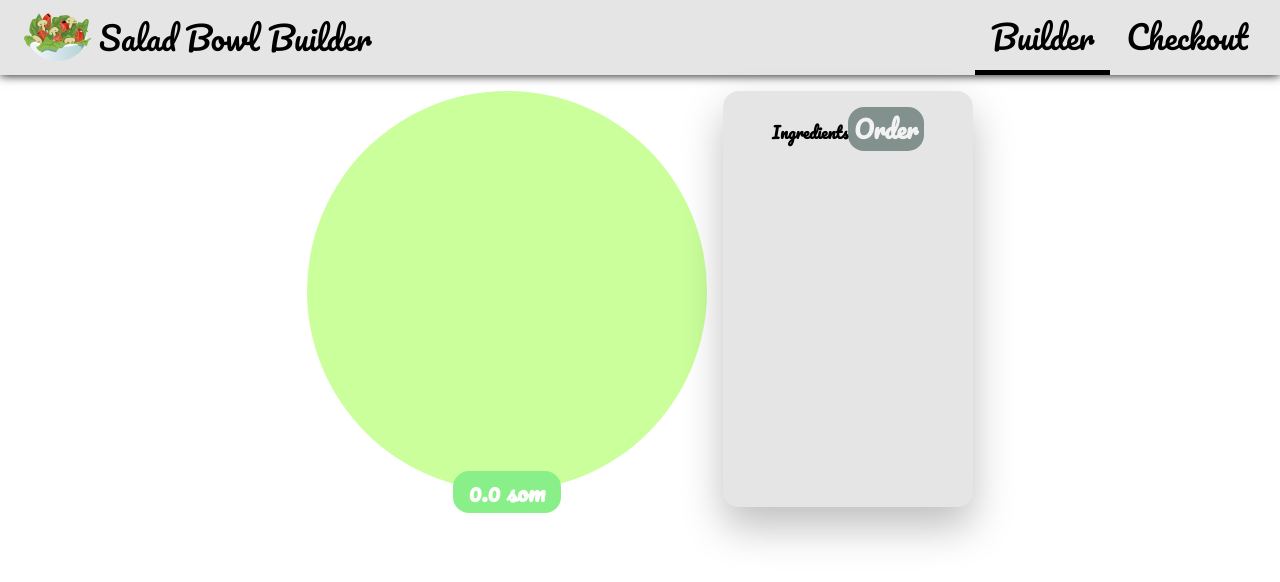
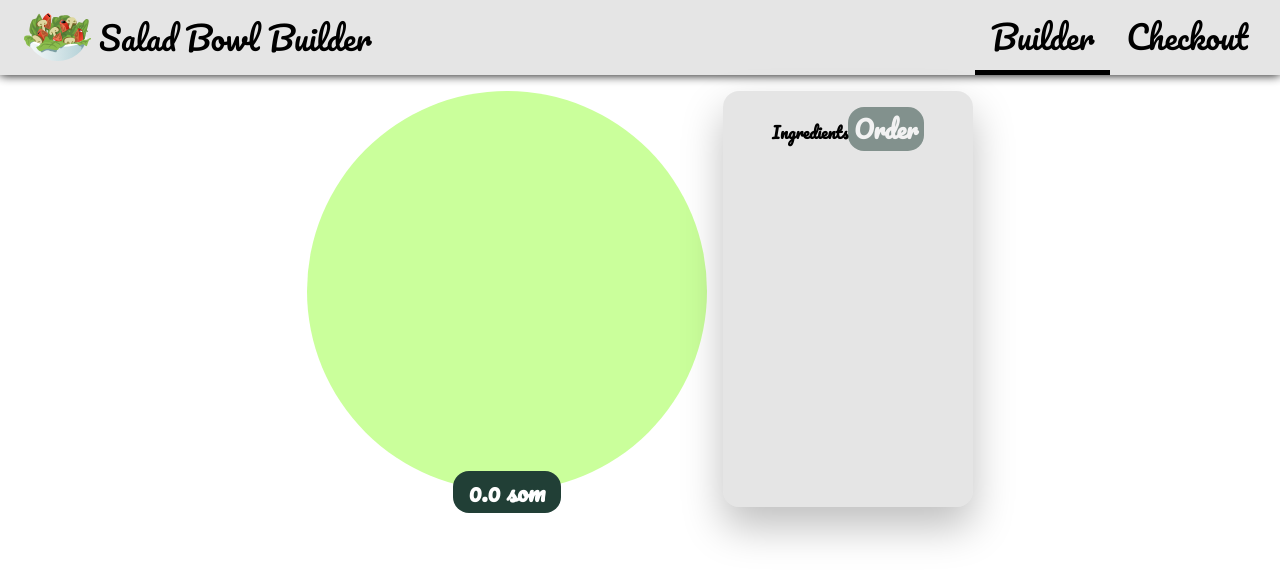
Before and after one commit to Kunduz-Imanalieva/builder, a React (Create React App) app: page / in a window 1280 px wide. Shown: the top 582 px of the page. Built offline with nearby package versions, Linux system fonts and the light colour scheme; no server answers.

Commit message:
price color changes

```diff
--- a/src/components/SaladBuilder/SaladPreview/SaladPreview.module.css
+++ b/src/components/SaladBuilder/SaladPreview/SaladPreview.module.css
@@ -18,7 +18,7 @@
   }
 
   .price {
-    background-color: rgb(137, 240, 137);
+    background-color: #213F36;
     border-radius: 1rem;
     padding: 0 1rem;
     font-size: 1.5rem;
```
